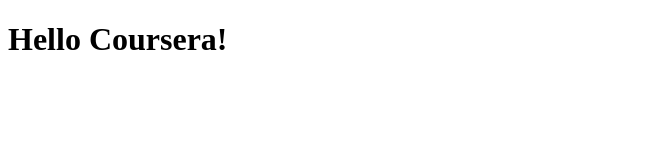
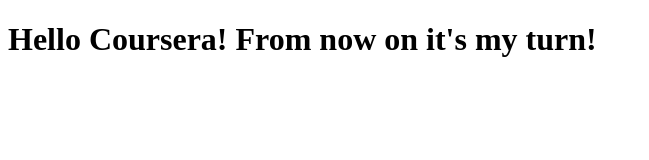
Before and after one commit to xcsnowcity/coursera-test, a plain HTML site: page site/index.html in a window 1280 px wide. Shown: the whole page, without its empty margins (0-649 px from the left). Drawn offline with Linux system fonts and the light colour scheme.

Commit message:
Small addition to my content

```diff
--- a/site/index.html
+++ b/site/index.html
@@ -4,6 +4,6 @@
         <title>Hello Coursera!</title>
     </head>
     <body>
-        <h1>Hello Coursera!</h1>
+        <h1>Hello Coursera! From now on it's my turn!</h1>
     </body>
 </html>
```
